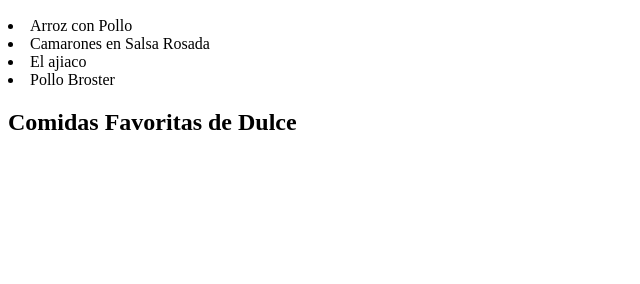
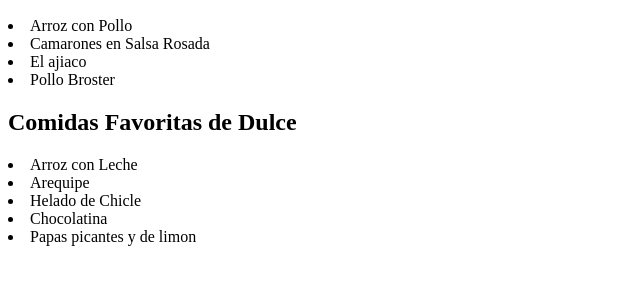
Before and after one commit to KarolinaA17/actividad1.html, a plain HTML site: page index.html in a window 1280 px wide. Shown: the part 110-394 px from the top of the page, without its empty margins (0-640 px from the left). Drawn offline with Linux system fonts and the light colour scheme.

Commit message:
Lista Comidas de Dulce

```diff
--- a/index.html
+++ b/index.html
@@ -13,7 +13,13 @@
       <li>Camarones en Salsa Rosada</li>
       <li>El ajiaco</li>
       <li>Pollo Broster</li>
+
       <h2>Comidas Favoritas de Dulce</h2>
+      <li>Arroz con Leche</li>
+      <li>Arequipe</li>
+      <li>Helado de Chicle</li>
+      <li>Chocolatina</li>
+      <li>Papas picantes y de limon</li>
     </div>
   </body>
 </html>
```
